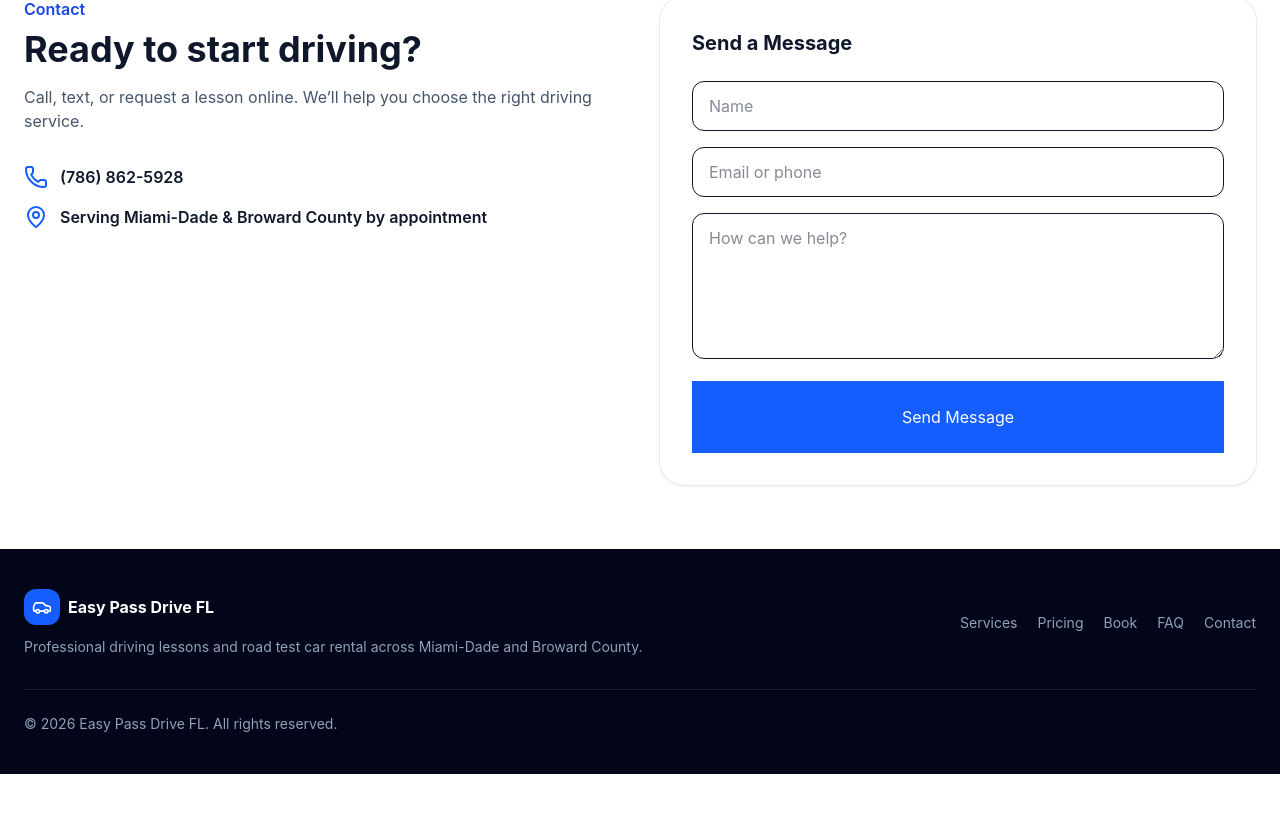
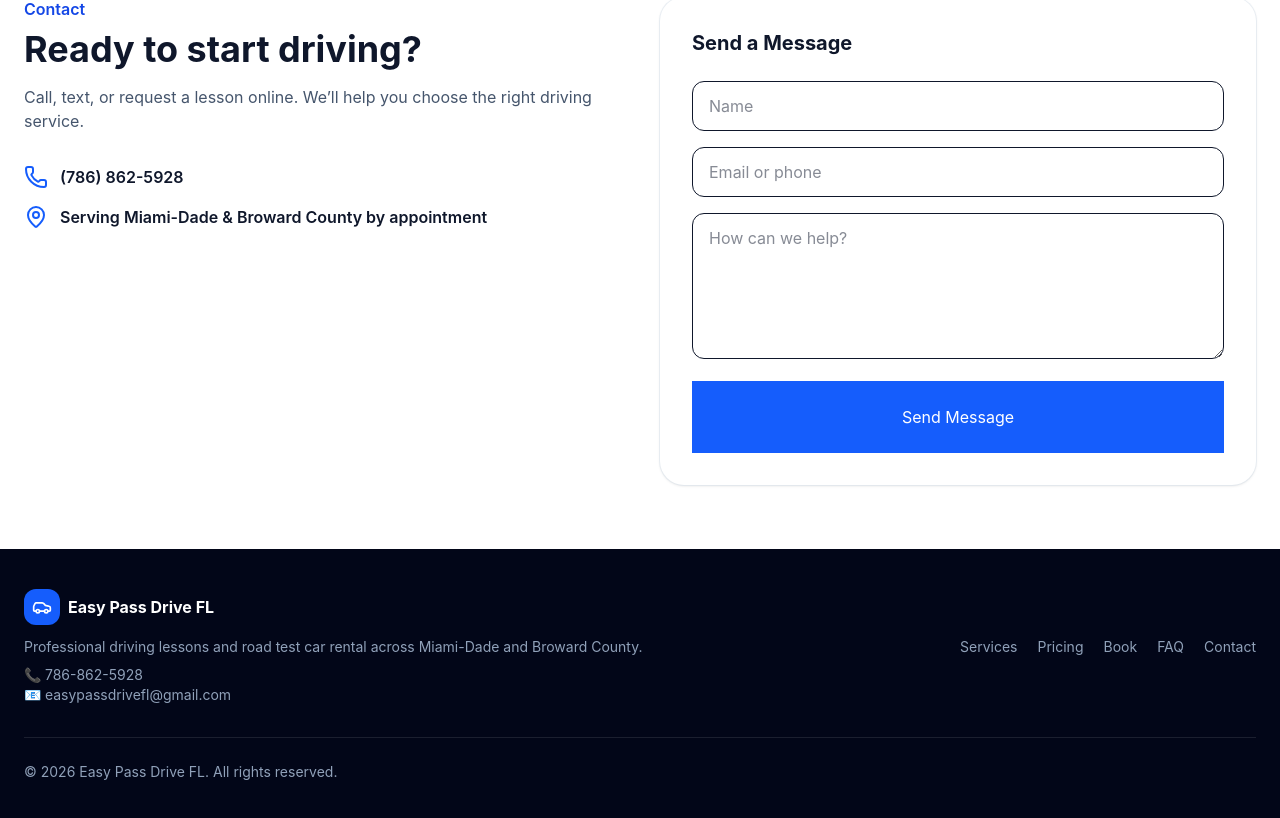
Before and after one commit to easypassdrivefl/my-react-app, a React (Vite) app: page / in a window 1280 px wide. Shown: the part 3743-4561 px from the top of the page. Before the commit the page ends 4517 px from the top, so only its background shows below. Built offline with nearby package versions, Linux system fonts and the light colour scheme.

Commit message:
Added footer contact info

```diff
--- a/src/App.jsx
+++ b/src/App.jsx
@@ -357,6 +357,13 @@ message: e.target.elements.location.value,
             <p className="mt-3 text-sm">
               Professional driving lessons and road test car rental across Miami-Dade and Broward County.
             </p>
+            <p className="mt-2 text-sm">
+  📞 786-862-5928
+</p>
+
+<p className="text-sm">
+  📧 easypassdrivefl@gmail.com
+</p>
           </div>
 
           <div className="flex flex-wrap gap-5 text-sm">
```
